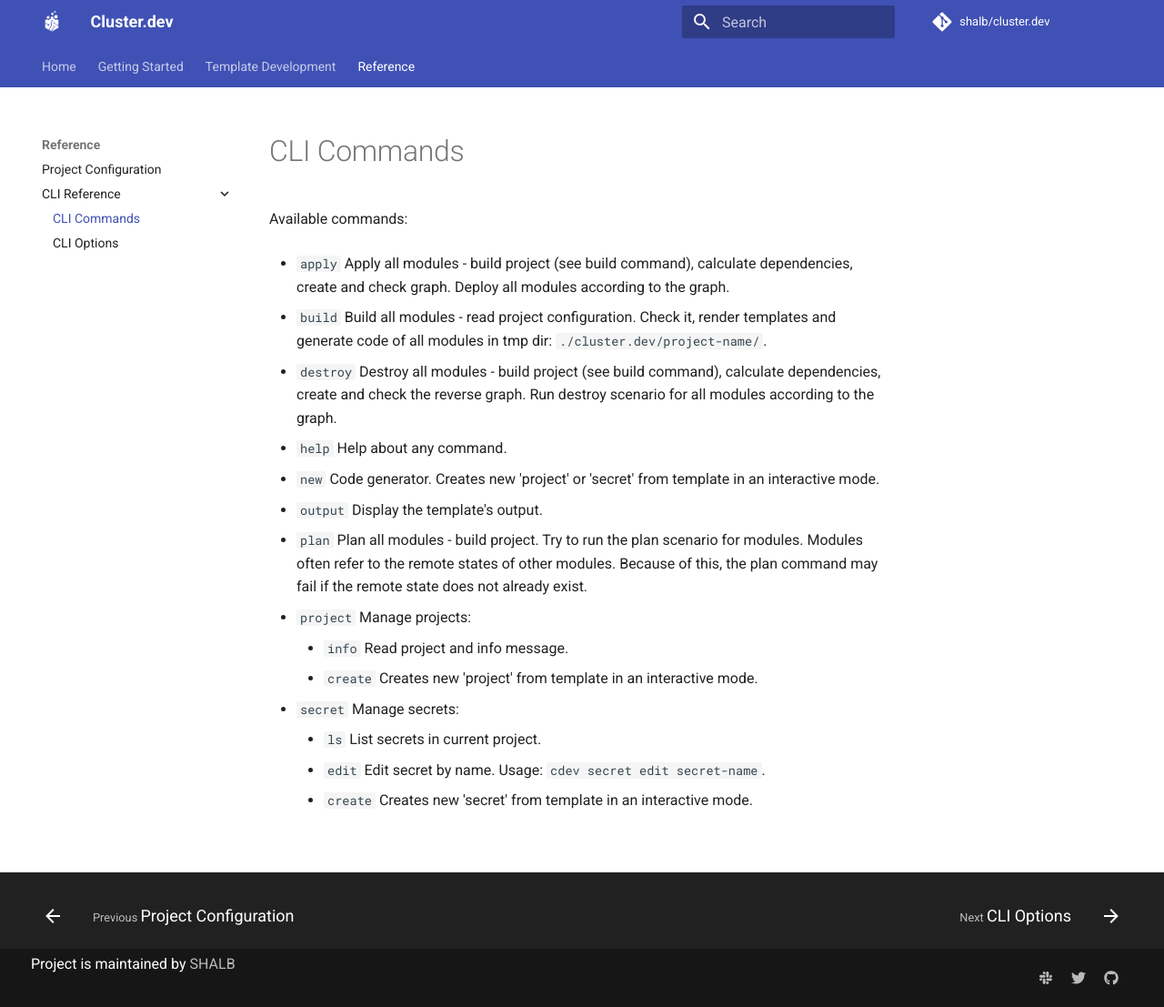
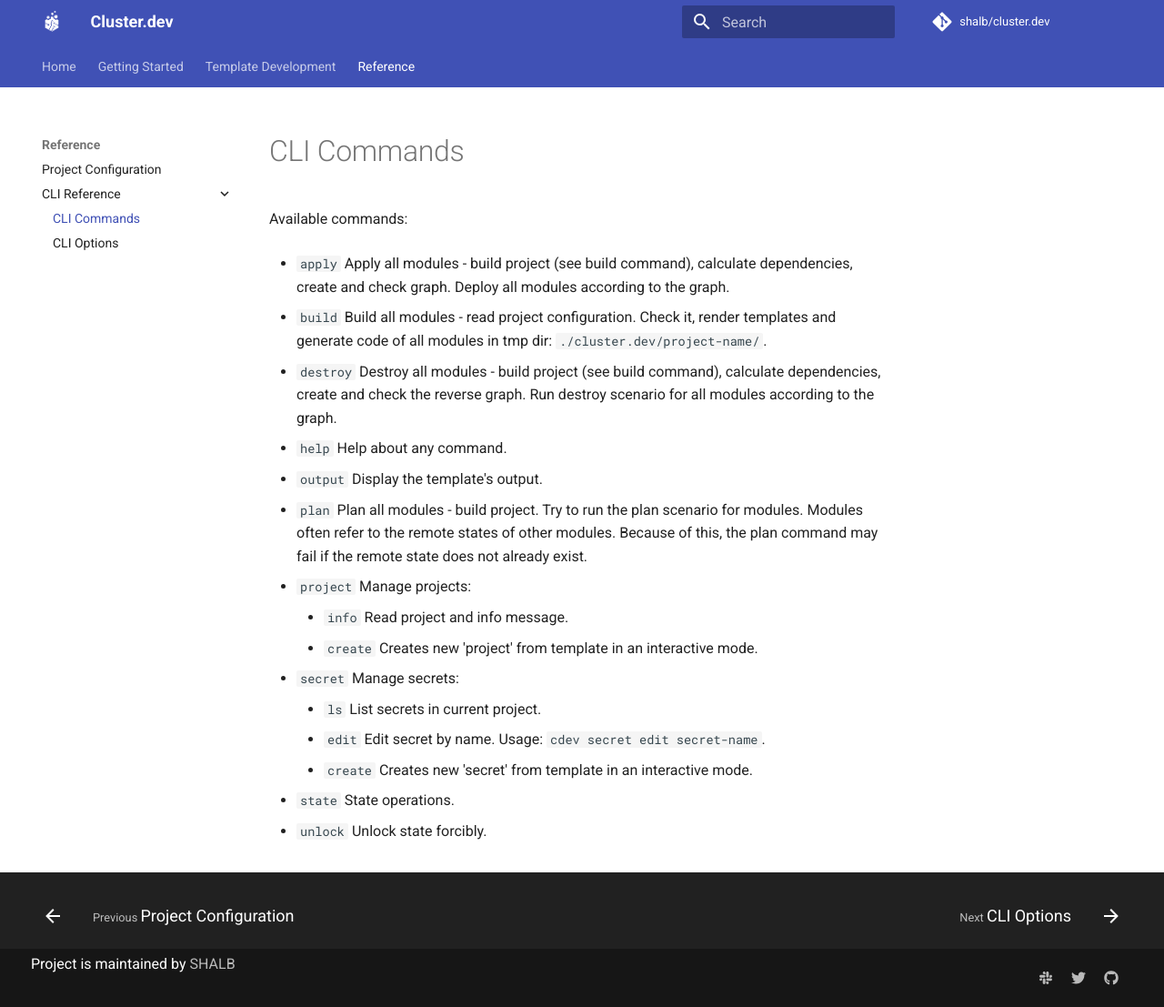
Before and after one commit to shalb/cluster.dev, an MkDocs documentation site: the page built from docs/cli-commands.md, in a window 1280 px wide and 1107 px high. Shown: the whole window at 91% size. Built offline with MkDocs 1.6.1 and Material for MkDocs 9.7.7, drawn with Linux system fonts in a browser that asks for light colours; comment, search, counter and statistics services are not loaded.

Commit message:
upgrade CLI commands

```diff
--- a/docs/cli-commands.md
+++ b/docs/cli-commands.md
@@ -9,8 +9,6 @@ Available commands:
 * `destroy`     Destroy all modules - build project (see build command), calculate dependencies, create and check the reverse graph. Run destroy scenario for all modules according to the graph.
 
 * `help`        Help about any command.
-
-* `new`         Code generator. Creates new 'project' or 'secret' from template in an interactive mode.
 
 * `output`      Display the template's output.
 
@@ -26,3 +24,7 @@ Available commands:
     * `ls`        List secrets in current project.
     * `edit`      Edit secret by name. Usage: `cdev secret edit secret-name`.
     * `create`    Creates new 'secret' from template in an interactive mode.
+
+* `state`       State operations.
+
+   * `unlock`     Unlock state forcibly.
```
